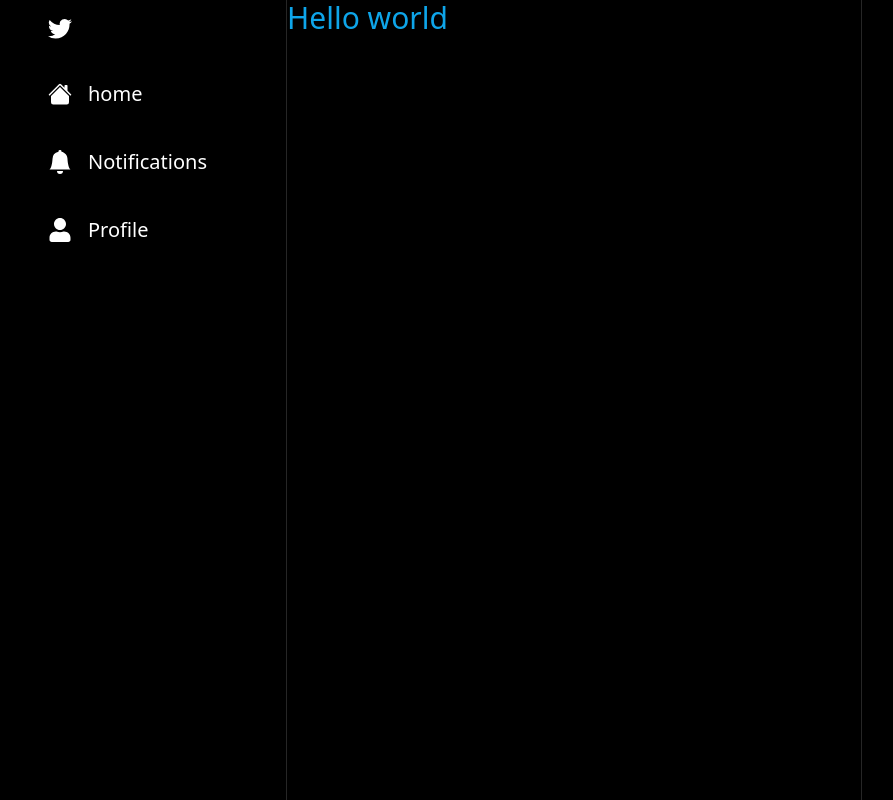
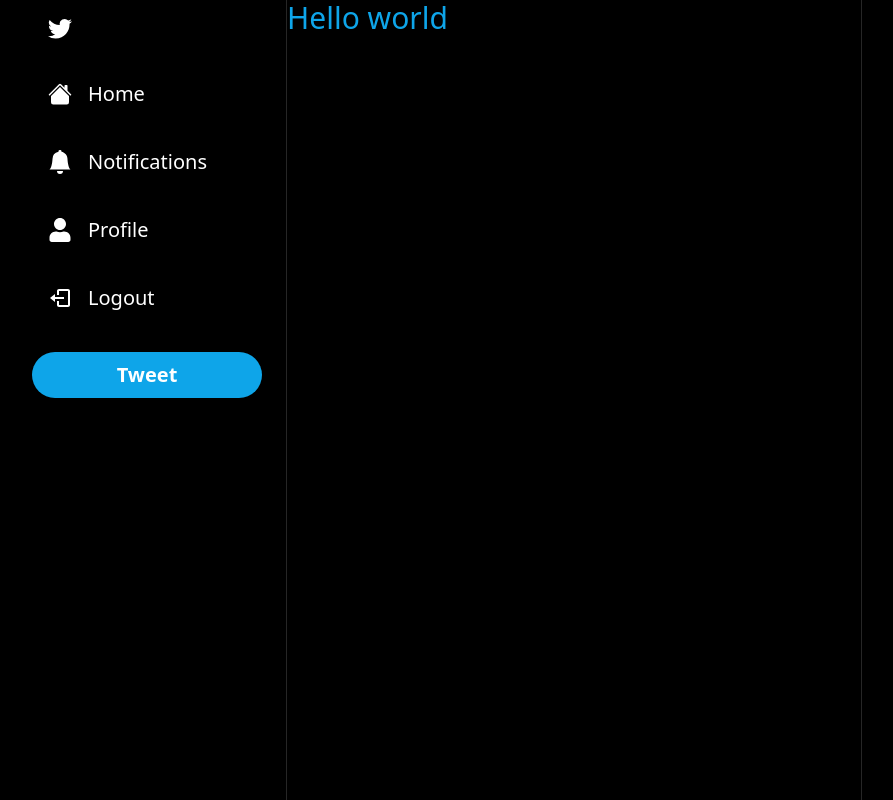
Before and after one commit to markande98/plitter-deploy, a Next.js app: page / in a window 1280 px wide. Shown: the whole page, without its empty margins (66-959 px from the left). Built offline with nearby package versions, Linux system fonts and the light colour scheme.

Commit message:
sidebar completed

```diff
--- a/components/Layout/Sidebar.tsx
+++ b/components/Layout/Sidebar.tsx
@@ -1,12 +1,14 @@
 import { BsHouseFill, BsBellFill } from "react-icons/bs";
 import { FaUser } from "react-icons/fa";
+import { BiLogOut } from "react-icons/bi";
 import SidebarLogo from "./SidebarLogo";
 import SidebarItem from "./SidebarItem";
+import SidebarTweetButton from "./SidebarTweetButton";
 
 const Sidebar = () => {
   const items = [
     {
-      label: "home",
+      label: "Home",
       href: "/",
       icon: BsHouseFill,
     },
@@ -34,6 +36,8 @@
               icon={item.icon}
             />
           ))}
+          <SidebarItem onClick={() => {}} icon={BiLogOut} label="Logout" />
+          <SidebarTweetButton />
         </div>
       </div>
     </div>
--- /dev/null
+++ b/components/Layout/SidebarTweetButton.tsx
@@ -0,0 +1,20 @@
+import { useRouter } from "next/router";
+import { FaFeather } from "react-icons/fa";
+
+const SidebarTweetButton = () => {
+  const router = useRouter();
+  return (
+    <div onClick={() => router.push("/")}>
+      <div className="mt-6 lg:hidden rounded-full h-14 w-14 p-4 flex justify-center items-center bg-sky-500 hover:bg-opacity-80 transition cursor-pointer">
+        <FaFeather size={24} color="white" />
+      </div>
+      <div className="mt-6 hidden lg:block px-4 py-2 rounded-full bg-sky-500 hover:bg-opacity-90 cursor-pointer transition">
+        <p className="hidden lg:block text-center font-semibold text-white text-[20px]">
+            Tweet
+        </p>
+      </div>
+    </div>
+  );
+};
+
+export default SidebarTweetButton;
```
